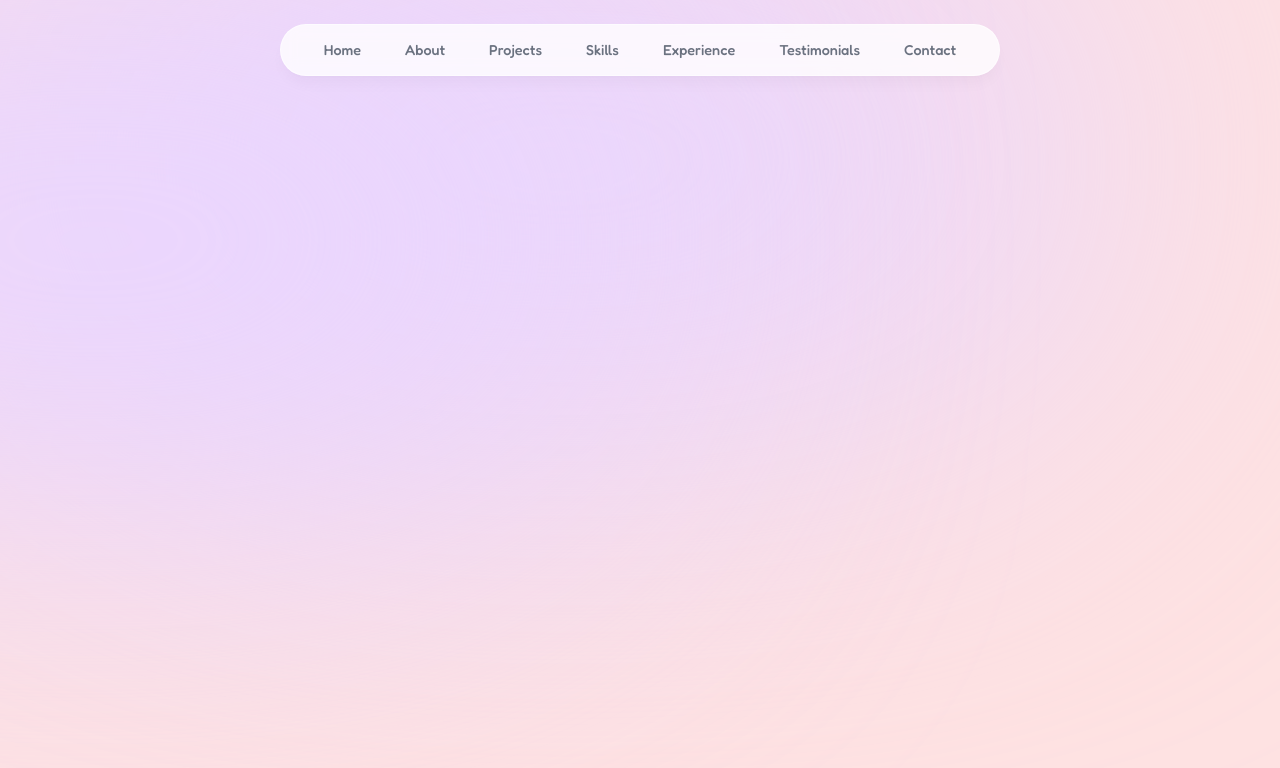
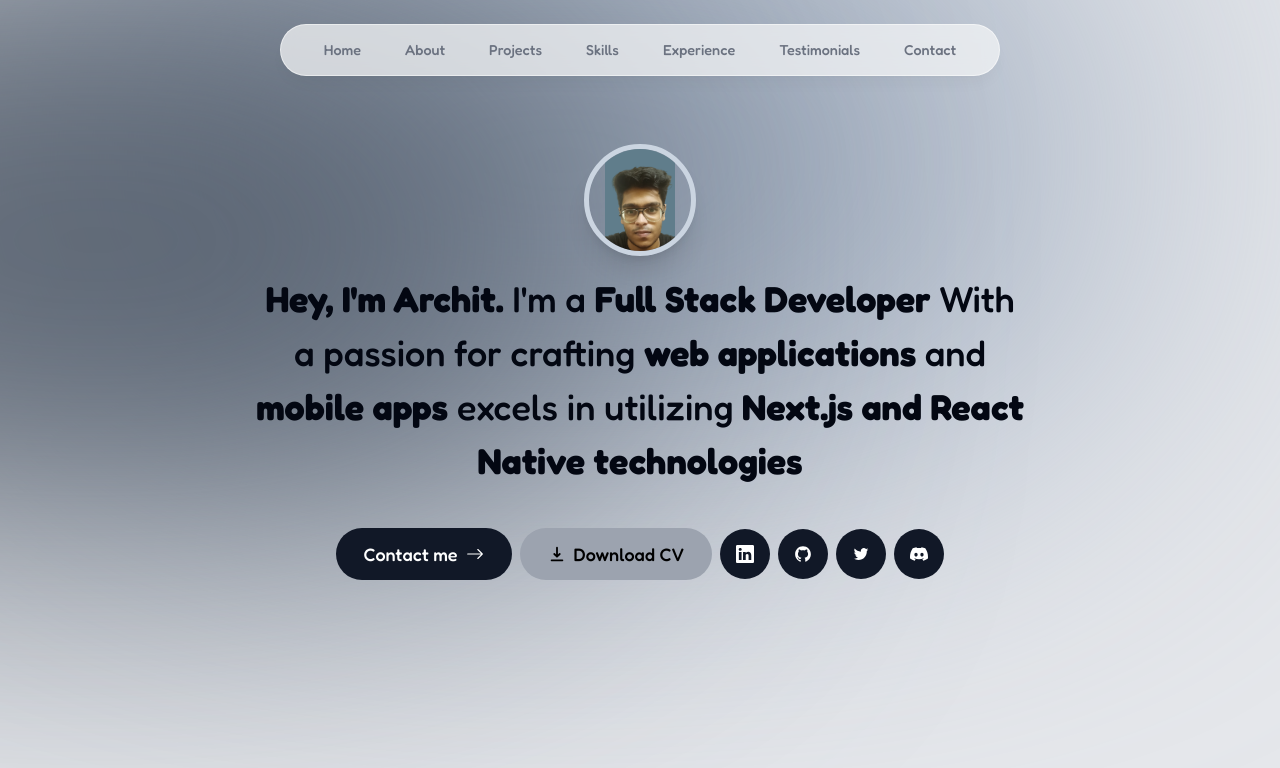
Before and after one commit to Archit5655/Portfolio, a Next.js app: page / in a window 1280 px wide. Shown: the top 768 px of the page. Built offline with nearby package versions, Linux system fonts and the light colour scheme.

Commit message:
Intro section

```diff
--- a/app/layout.tsx
+++ b/app/layout.tsx
@@ -1,8 +1,9 @@
-import Header from '@/components/header'
+import Header from '@/components/Header'
 import './globals.css'
 import type { Metadata } from 'next'
 // import { Inter } from 'next/font/google'
 import { Fredoka } from 'next/font/google'
+// import Intro from '@/components/Intro'
 
 const inter = Fredoka({ subsets: ['latin'] })
 
@@ -21,14 +22,15 @@ export default function RootLayout({
   return (
 
     <html lang="en">
-      <body className={`${inter.className}  bg-red-100 text-gray-950  relative` }>
-        <div className='bg-[#e9d5ff] absolute top-[-6rem] right-[11rem] h-[32rem] w-[32rem] rounded-full blur-[10rem]  -z-20 sm:w-[68rem] '>
+      <body className={`${inter.className}  bg-gray-200 text-gray-950  relative pt-28 sm:pt-36 `  }>
+        <div className='bg-[#94a3b8] absolute top-[-6rem] right-[11rem] h-[32rem] w-[32rem] rounded-full blur-[10rem]  -z-20 sm:w-[68rem]  '>
 
         </div>
-        <div className='bg-[#e9d5ff] absolute top-[-1rem] -z-20 left-[-35rem] h-[32rem] w-[32rem] rounded-full blur-[10rem] sm:w-[68rem] md:left-[-33rem] lg:left-[-28rem] '>
+        <div className='bg-[#4b5563] absolute top-[-1rem] -z-20 left-[-35rem] h-[32rem] w-[32rem] rounded-full blur-[10rem] sm:w-[68rem] md:left-[-33rem] lg:left-[-28rem] '>
 
         </div>
 <Header/>
+
         {children}
 
 
--- a/app/page.tsx
+++ b/app/page.tsx
@@ -1,10 +1,12 @@
 
+import Intro from '@/components/Intro'
 import Image from 'next/image'
 
 export default function Home() {
   return (
-<main className=''>
+<main className=' flex items-center flex-col px-4'>
 
+<Intro/>
 
 </main>
   )
--- /dev/null
+++ b/components/Intro.tsx
@@ -0,0 +1,83 @@
+"use client";
+import Image from "next/image";
+import React from "react";
+import { motion } from "framer-motion";
+import Link from "next/link";
+import { BsArrowRight, BsDiscord, BsLinkedin } from "react-icons/bs";
+import { HiDownload } from "react-icons/hi";
+import { AiFillGithub, AiOutlineTwitter } from "react-icons/ai";
+
+const Intro = () => {
+  return (
+    <section className=" mb-28 max-w-[50rem] text-center sm:mb-0">
+      <div className=" flex items-center justify-center">
+        <motion.div
+          initial={{ opacity: 0, scale: 0 }}
+          animate={{ opacity: 1, scale: 1 }}
+          transition={{
+            type: "tween",
+            duration: 0.3,
+          }}
+        >
+          <Image
+            src="/dp.png"
+            className=" h-28 w-28 rounded-full object-contain border-[0.35rem] border-slate-300 shadow-xl "
+            width={200}
+            height={200}
+            quality={95}
+            priority={true}
+            alt="Image"
+          />
+        </motion.div>
+      </div>
+      <motion.p
+        className="mb-10 mt-4 px-4 text-2xl font-medium !leading-[1.5] sm:text-4xl"
+        initial={{ opacity: 0, y: 100 }}
+        animate={{ opacity: 1, y: 0 }}
+      >
+        <span className=" font-bold">Hey, I'm Archit.</span> <span>I'm a </span>
+        <span className=" font-bold">Full Stack Developer </span>
+        <span>
+          With a passion for crafting{" "}
+          <span className=" font-bold"> web applications </span> and
+          <span className=" font-bold"> mobile apps</span>
+        </span>
+        <span> excels in utilizing</span>
+        <span className=" font-bold">
+          {" "}
+          Next.js and React Native technologies
+        </span>
+      </motion.p>
+      <motion.div className=" flex flex-col sm:flex-row items-center justify-center gap-2 px-4 text-lg font-medium"    initial={{ opacity: 0, y: 100 }}
+        animate={{ opacity: 1, y: 0 }} transition={{
+          delay:0.2
+        }} >
+
+        <Link
+          className=" bg-gray-900 text-white px-7 py-3 flex items-center gap-2 rounded-full outline-none focus:scale-100 "
+          href="#contact"
+        >
+          Contact me <BsArrowRight />
+        </Link>
+        <a className=" bg-gray-400 text-black px-7 py-3 flex items-center gap-2 rounded-full ">
+          <HiDownload />
+          Download CV
+        </a>
+        <a className=" bg-gray-900 text-white p-4 flex items-center gap-2 rounded-full">
+          <BsLinkedin />
+        </a>
+        <a className=" bg-gray-900 text-white p-4 flex items-center gap-2 rounded-full">
+          <AiFillGithub />
+        </a>
+        <a className=" bg-gray-900 text-white p-4 flex items-center gap-2 rounded-full">
+          <AiOutlineTwitter />
+        </a>
+        <a className=" bg-gray-900 text-white p-4 flex items-center gap-2 rounded-full">
+          <BsDiscord />
+        </a>
+      </motion.div>
+    </section>
+  );
+};
+
+export default Intro;
--- a/components/header.tsx
+++ b/components/header.tsx
@@ -7,20 +7,25 @@ const Header = () => {
   return (
     <header className=" z-[999] relative">
       <motion.div
-        className=" fixed top-0 left-1/2 -translate-x-1/2 h-[5rem] w-full rounded-none border border-white border-opacity-50 bg-white bg-opacity-80 shadow-lg shadow-black/[0.03] backdrop-blur-[0.5rem] sm:top-6 sm:h-[3.25rem] sm:w-[45rem] sm:rounded-full"
+        className=" fixed top-0 left-1/2 -translate-x-1/2 h-[5rem] w-full rounded-none border border-white border-opacity-50 bg-gray-100 bg-opacity-75 shadow-lg shadow-black/[0.03] backdrop-blur-[0.5rem] sm:top-6 sm:h-[3.25rem] sm:w-[45rem] sm:rounded-full"
         initial={{ y: -100, x: "-50%", opacity: 0 }}
         animate={{ y: 0, x: "-50%", opacity: 1 }}
-
       ></motion.div>
       <nav className=" fixed flex top-[0.15rem] left-1/2 h-14  -translate-x-1/2 py-2 sm:top-[1.7rem] sm:h-[initial] sm:py-0 ">
         <ul className="flex w-[22rem] flex-wrap items-center justify-center gap-y-1 text-[0.9rem] font-medium text-gray-500 sm:w-[initial] sm:flex-nowrap sm:gap-5 ">
           {links.map((link) => (
-            <motion.li  className=" h-3/4 flex items-center justify-center"
-            initial={{ y: -100 , opacity: 0 }}
-            animate={{ y: 0,  opacity: 1 }}
-              key={link.hash}>
-              <Link className=" flex items-center justify-center w-full px-3 py-3 hover:text-gray-950  transition " href={link.hash}>{link.name} </Link>
-
+            <motion.li
+              className=" h-3/4 flex items-center justify-center"
+              initial={{ y: -100, opacity: 0 }}
+              animate={{ y: 0, opacity: 1 }}
+              key={link.hash}
+            >
+              <Link
+                className=" flex items-center justify-center w-full px-3 py-3 hover:text-gray-950  transition "
+                href={link.hash}
+              >
+                {link.name}{" "}
+              </Link>
             </motion.li>
           ))}
         </ul>
```
Also changed, not shown: .eslintrc.json (added), public/dp.png (added).
